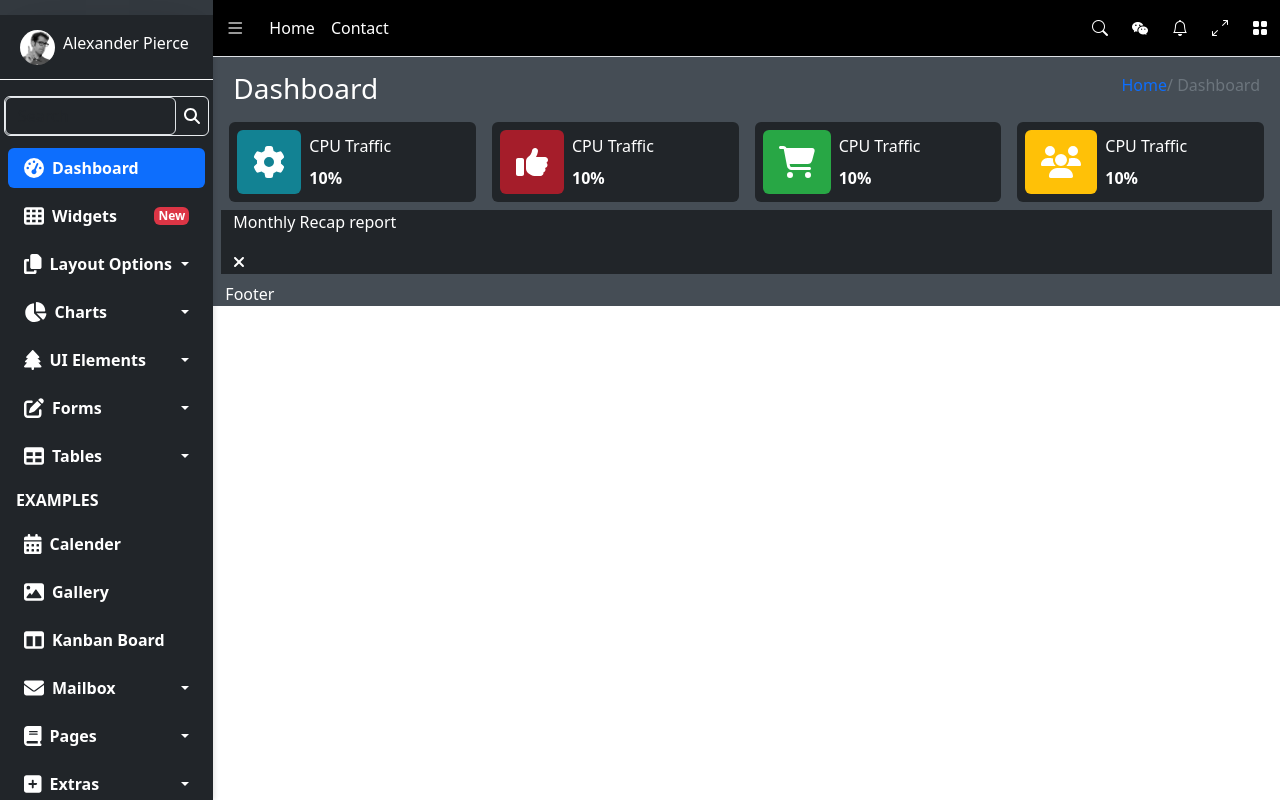
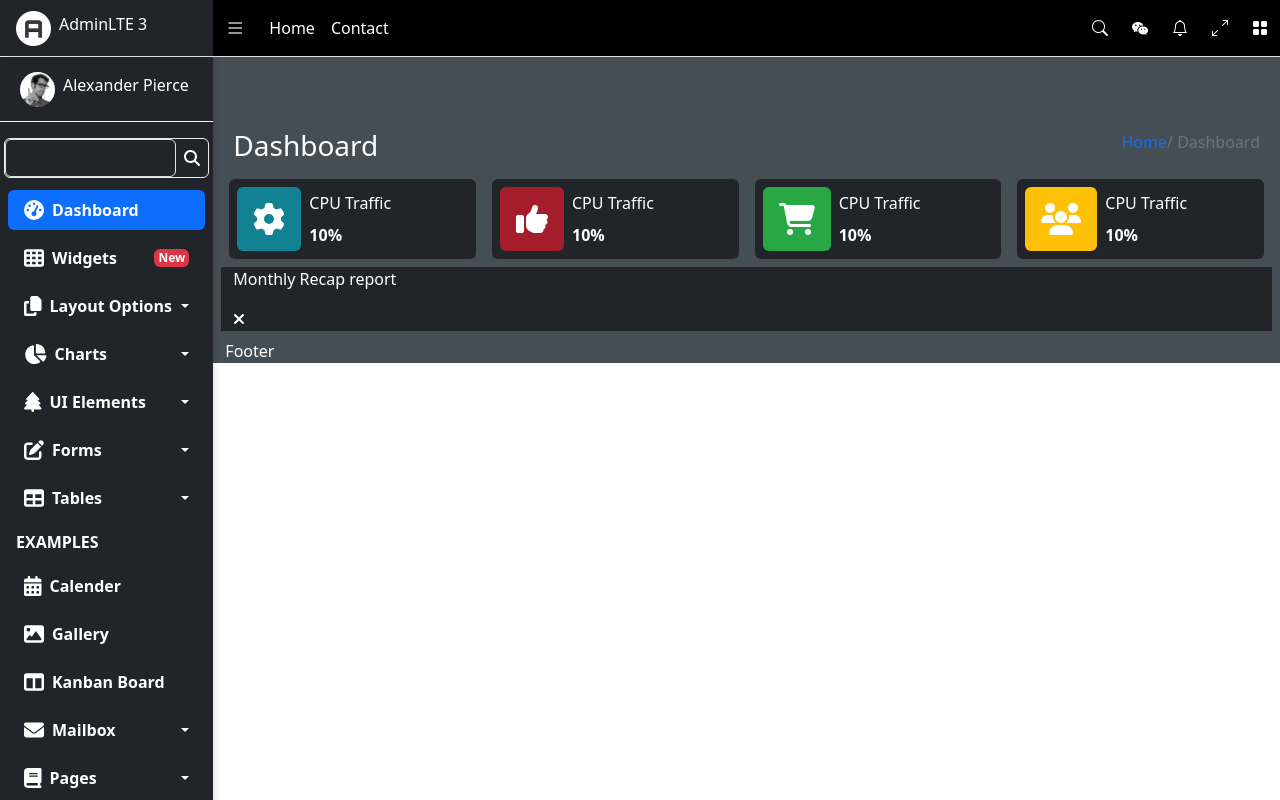
Before and after one commit to Hamza11067/AdminLTE, a React (Vite) app: page / in a window 1280 px wide. Built offline with nearby package versions, Linux system fonts and the light colour scheme.

Commit message:
sidebar completed with scrollbar

```diff
--- a/src/App.jsx
+++ b/src/App.jsx
@@ -8,7 +8,7 @@ const App = () => {
   return (
     <div className="container-fluid  height-100">
       <div className="row">
-        <div className="position-fixed col-md-2">
+        <div className="col-md-2">
           <Navtab />
         </div>
         <div className="col-md-10 ms-auto p-0 position-fixe float-end height-100 text-white">
@@ -18,7 +18,7 @@ const App = () => {
 
       <div className="row height-100">
         <div
-          className="col-md-2 position-fixed  sidebarcontainer side height-100 sidebar"
+          className="col-md-2 position-fixed pt-0 pb-5 sidebarcontainer side height-100 sidebar"
           style={{ backgroundColor: "#343A40" }}
         >
           <Sidebar />
--- a/src/components/Navbar.jsx
+++ b/src/components/Navbar.jsx
@@ -3,9 +3,7 @@ import "bootstrap-icons/font/bootstrap-icons.css";
 const Navbar = () => {
   return (
     <nav
-      className="navbar navbar-expand-lg position-fixed col-10 bg-black text-white border-bottom"
-      style={{ zIndex: "10" }}
-    >
+      className="navbar navbar-expand-lg position-fixed col-10 bg-black text-white border-bottom">
       <div className="container-fluid">
         <a className="navbar-brand text-white" href="#">
           <i className="bi bi-list" />
--- a/src/components/Sidebar.jsx
+++ b/src/components/Sidebar.jsx
@@ -821,7 +821,7 @@ const Sidebar = () => {
           </a>
         </div>
         {/* informational */}
-        <div className="row px-2 py-1 bg-dark">
+        <div className="row px-2 py-1 pb-4 bg-dark">
           <a
             className="nav-link px-3 py-2 rounded bg-dark-body text-white d-flex justify-content-between align-items-center"
             href="#"
--- a/src/index.css
+++ b/src/index.css
@@ -10,10 +10,25 @@ html {
 
 .sidebar {
   width: 250px; /* Adjust as needed */
-  height: 100vh;  /*Full height of the viewport */
+  height: 100vh; /*Full height of the viewport */
   overflow-y: auto; /* Adds vertical scroll bar when needed */
   overflow-x: hidden; /* Prevents horizontal scrolling */
   background-color: #f8f9fa; /* Optional background color */
   padding: 15px;
   box-shadow: 2px 0px 5px rgba(0, 0, 0, 0.1); /* Optional shadow */
 }
+
+/* Custom Scrollbar */
+.sidebar::-webkit-scrollbar {
+  width: 8px; /* Makes the scrollbar narrower */
+}
+
+.sidebar::-webkit-scrollbar-thumb {
+  background-color: #4d4d4d; /* Dark grey scrollbar */
+  border-radius: 10px; /* Rounds the scrollbar edges */
+}
+
+.sidebar::-webkit-scrollbar-track {
+  background: #212529; /* Light grey background */
+  border-radius: 10px;
+}
```
